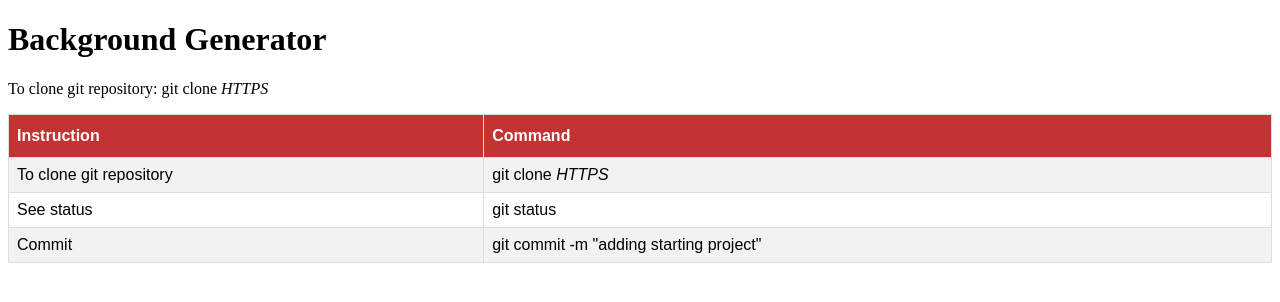
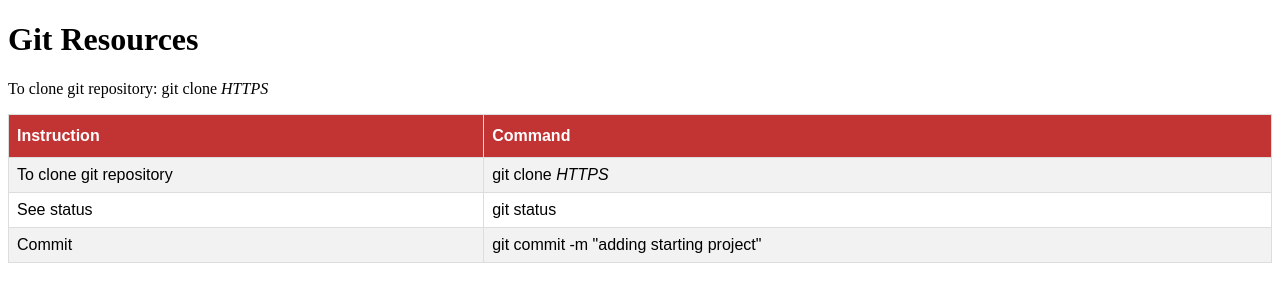
Before and after one commit to rakib313/Background-Generator, a plain HTML site: page index.html in a window 1280 px wide. Drawn offline with Linux system fonts and the light colour scheme.

Commit message:
changing title

```diff
--- a/index.html
+++ b/index.html
@@ -8,7 +8,7 @@
     <title>Super Background</title>
 </head>
 <body>
-    <h1>Background Generator</h1>
+    <h1>Git Resources</h1>
     <p>To clone git repository: git clone <i>HTTPS</i></p>
     <table id="command-rows">
         <tr>
```
